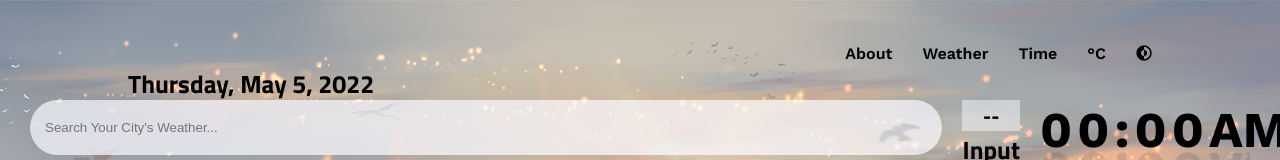
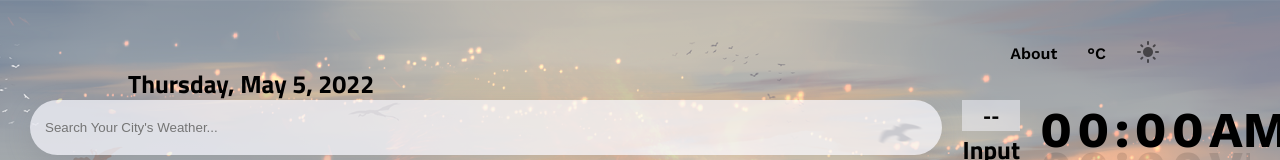
Before and after one commit to vchi-dev/pages, a React (Create React App) app: page / in a window 1280 px wide. Shown: the top 160 px of the page. Built offline with nearby package versions, Linux system fonts and the light colour scheme.

Commit message:
Consistency with Portfolio

```diff
--- a/public/index.html
+++ b/public/index.html
@@ -15,6 +15,7 @@
       user's mobile device or desktop. See https://developers.google.com/web/fundamentals/web-app-manifest/
     -->
     <link rel="manifest" href="%PUBLIC_URL%/manifest.json" />
+    <link href="https://fonts.googleapis.com/icon?family=Material+Icons" rel="stylesheet">
     <!--
       Notice the use of %PUBLIC_URL% in the tags above.
       It will be replaced with the URL of the `public` folder during the build.
--- a/src/App.js
+++ b/src/App.js
@@ -96,14 +96,12 @@
   return (
     <div className={(scale === "celsius") ? ((typeof weather.main != "undefined") ? ((weather.main.temp > 15) ? "app" : "app cool") : "app") : ((typeof weather.main != "undefined") ? ((weather.main.temp > 59) ? "app" : "app cool") : "app")}>
       <nav className="navbar">
-            <div className="nav-list">
+            <div class="nav-list">
                 <div className="logo"><a href="#weather"><span>Pages</span></a></div>
-                <ul className="menu">
+                <ul class="menu">
                     <li><a href="https://vchi-dev.github.io/">About</a></li>
-                    <li><a href="#weather">Weather</a></li>
-                    <li><a href="#time">Time</a></li>
                     <li><a href="#weather" onClick={changeScale}>°{(scale === 'celsius') ? "C" : "F"}</a></li>
-                    <li><img src={require("./assets/img/dark_light.png")} id="dark_light" alt="" /></li>
+                    <li><span class="material-icons md-dark" id="dark-mode">light_mode</span></li>
                 </ul>
             </div>
       </nav>
--- a/src/index.css
+++ b/src/index.css
@@ -148,8 +148,23 @@
   transform: scaleX(1);
   transform-origin: left;
 }
-#dark_light {
-  top: 2px;
+
+/* Rules for sizing the icon. */
+.material-icons.md-18 { font-size: 18px; }
+.material-icons.md-24 { font-size: 24px; }
+.material-icons.md-36 { font-size: 36px; }
+.material-icons.md-48 { font-size: 48px; }
+
+/* Rules for using icons as black on a light background. */
+.material-icons.md-dark { color: rgba(0, 0, 0, 0.54); }
+.material-icons.md-dark.md-inactive { color: rgba(0, 0, 0, 0.26); }
+
+/* Rules for using icons as white on a dark background. */
+.material-icons.md-light { color: rgba(255, 255, 255, 1); }
+.material-icons.md-light.md-inactive { color: rgba(255, 255, 255, 0.3); }
+
+#dark-mode {
+  top: -3px;
   float: right;
   margin-left: 30px;
   height: 16px;
@@ -158,8 +173,8 @@
   cursor: pointer;
   transition: all 0.25s ease-in;
 }
-#dark_light:hover {
-  top: -2px;
+#dark-mode:hover {
+  top: -7px;
 }
 
 .second-nav {
--- a/src/index.js
+++ b/src/index.js
@@ -12,8 +12,9 @@
   </React.StrictMode>
 );
 
-// When scrolling, bring the navbar in and out of view.
 $(document).ready(function() {
+  // When scrolling, bring the navbar in and out of view.
+  // Add blur to navbar.
   $(window).scroll(function() {
       if (this.scrollY > 25) {
           $('.navbar').addClass("sticky");
@@ -24,10 +25,28 @@
           $('.navbar').removeClass("blur");
       }
   })
+
   // Dark and Light theme
-  var dark_light = document.getElementById("dark_light").onclick = function() {
+  var darktheme = document.getElementById("dark-mode").onclick = function() {
+      // Makes all the colors change.
       document.body.classList.toggle("dark-theme");
-      $('#dark_light').toggleClass("invert-color");
+
+      // Change all icons from light to dark, vice versa.
+      $('.material-icons').toggleClass("md-dark");
+      $('.material-icons').toggleClass("md-light");
+
+      // Changes the moon to the sun.
+      var darkicon = document.getElementById("dark-mode");
+      if (darkicon.innerHTML === "dark_mode") {
+          darkicon.innerHTML = "light_mode";
+      }
+      else {
+          darkicon.innerHTML = "dark_mode";
+      }
+
+      // Changes the color of the rest of the icons.
+      $('.dark-icons').toggleClass("invert-color");
+      $('.dark-icons-body').toggleClass("invert-color");
   }
 });
 
```
